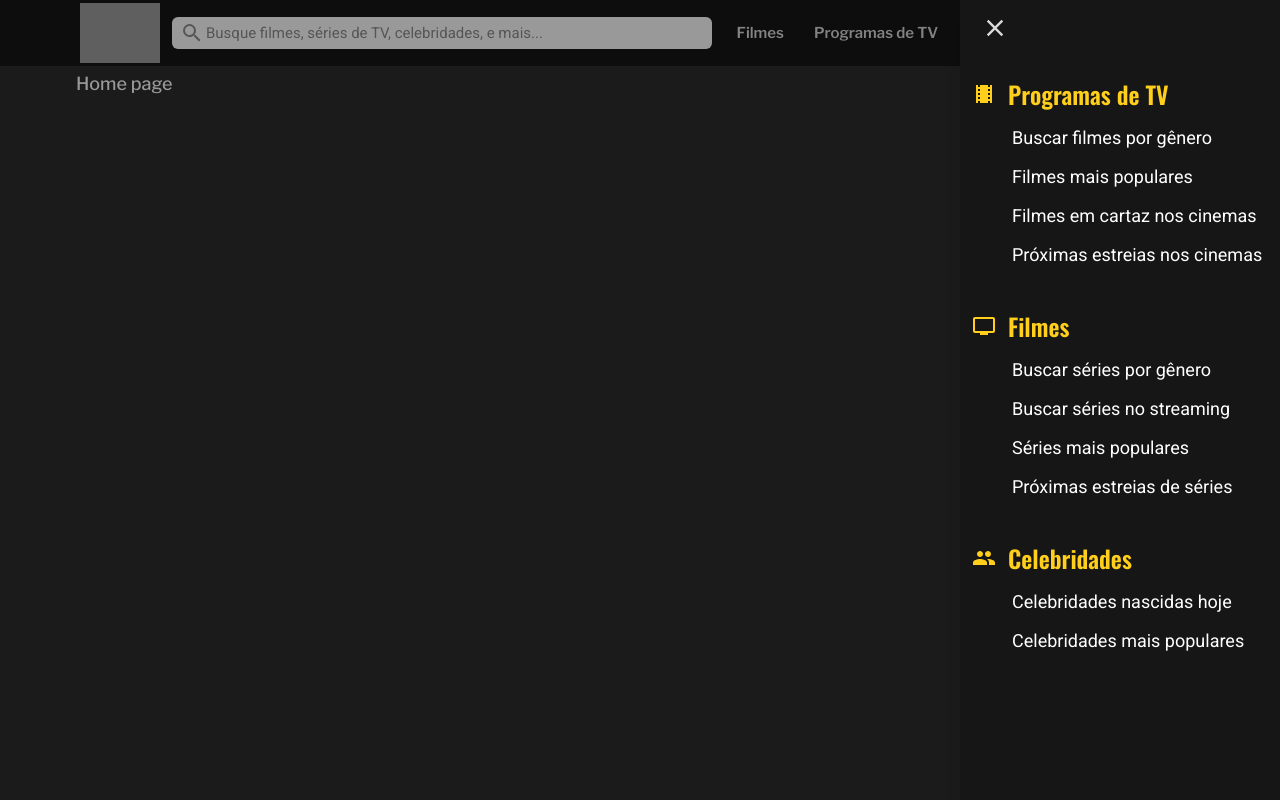
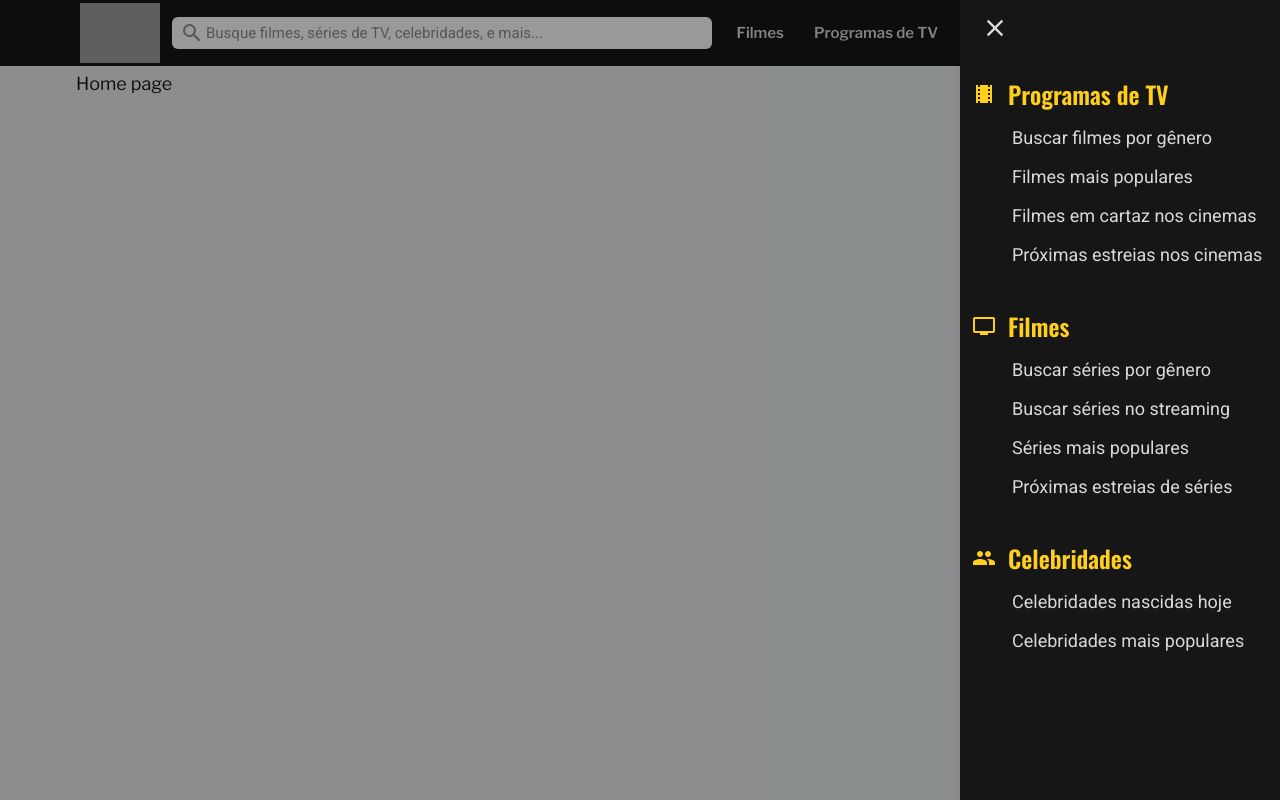
Before and after one commit to alancleyton/awesome-moviedb, a React (Vite) app: page / in a window 1280 px wide. Both pictures are taken after a click on the button "Menu". Built offline with nearby package versions, Linux system fonts and the light colour scheme; grey boxes are pictures that could not be loaded; what @tailwindcss/nesting would draw is missing.

Commit message:
feat: change app bg color

```diff
--- a/src/app.css
+++ b/src/app.css
@@ -31,8 +31,8 @@ html, body {
 body {
   @apply
   min-h-screen h-full
-  font-body font-medium text-md text-white leading-body
-  scroll-smooth antialiased overflow-hidden bg-dark900;
+  font-body font-regular text-md text-dark leading-body
+  scroll-smooth antialiased overflow-hidden bg-darkSlateBlue100;
 }
 
 ol, ul {
--- a/src/layout/header/header.tsx
+++ b/src/layout/header/header.tsx
@@ -92,16 +92,16 @@ export const Header = () => {
                 </h4>
 
                 <ul className="flex flex-col items-start gap-4">
-                  <li className="font-regular text-md font-sans cursor-pointer ml-8 hover:underline">
+                  <li className="font-regular text-md font-sans text-gray300 hover:text-white cursor-pointer ml-8  hover:underline">
                     Buscar filmes por gênero
                   </li>
-                  <li className="font-regular text-md font-sans cursor-pointer ml-8 hover:underline">
+                  <li className="font-regular text-md font-sans text-gray300 hover:text-white cursor-pointer ml-8 hover:underline">
                     Filmes mais populares
                   </li>
-                  <li className="font-regular text-md font-sans cursor-pointer ml-8 hover:underline">
+                  <li className="font-regular text-md font-sans text-gray300 hover:text-white cursor-pointer ml-8 hover:underline">
                     Filmes em cartaz nos cinemas
                   </li>
-                  <li className="font-regular text-md font-sans cursor-pointer ml-8 hover:underline">
+                  <li className="font-regular text-md font-sans text-gray300 hover:text-white cursor-pointer ml-8 hover:underline">
                     Próximas estreias nos cinemas
                   </li>
                 </ul>
@@ -114,16 +114,16 @@ export const Header = () => {
                 </h4>
 
                 <ul className="flex flex-col items-start gap-4">
-                  <li className="font-regular text-md font-sans cursor-pointer ml-8 hover:underline">
+                  <li className="font-regular text-md font-sans text-gray300 hover:text-white cursor-pointer ml-8 hover:underline">
                     Buscar séries por gênero
                   </li>
-                  <li className="font-regular text-md font-sans cursor-pointer ml-8 hover:underline">
+                  <li className="font-regular text-md font-sans text-gray300 hover:text-white cursor-pointer ml-8 hover:underline">
                     Buscar séries no streaming
                   </li>
-                  <li className="font-regular text-md font-sans cursor-pointer ml-8 hover:underline">
+                  <li className="font-regular text-md font-sans text-gray300 hover:text-white cursor-pointer ml-8 hover:underline">
                     Séries mais populares
                   </li>
-                  <li className="font-regular text-md font-sans cursor-pointer ml-8 hover:underline">
+                  <li className="font-regular text-md font-sans text-gray300 hover:text-white cursor-pointer ml-8 hover:underline">
                     Próximas estreias de séries
                   </li>
                 </ul>
@@ -136,10 +136,10 @@ export const Header = () => {
                 </h4>
 
                 <ul className="flex flex-col items-start gap-4">
-                  <li className="font-regular text-md font-sans cursor-pointer ml-8 hover:underline">
+                  <li className="font-regular text-md font-sans text-gray300 hover:text-white cursor-pointer ml-8 hover:underline">
                     Celebridades nascidas hoje{' '}
                   </li>
-                  <li className="font-regular text-md font-sans cursor-pointer ml-8 hover:underline">
+                  <li className="font-regular text-md font-sans text-gray300 hover:text-white cursor-pointer ml-8 hover:underline">
                     Celebridades mais populares{' '}
                   </li>
                 </ul>
```
Also changed, not shown: 1 other file (tests, documents, lock files or other folders).
